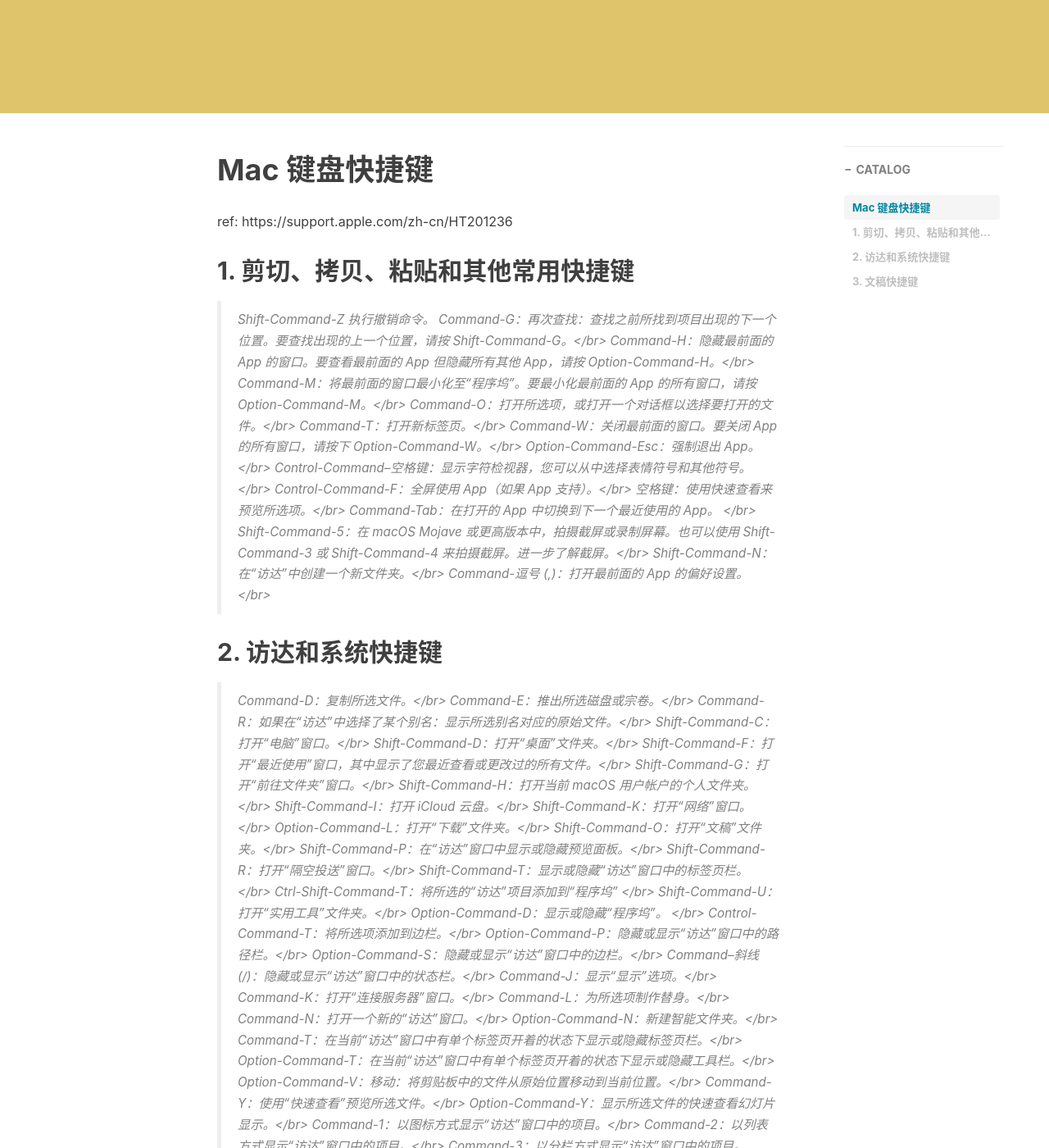
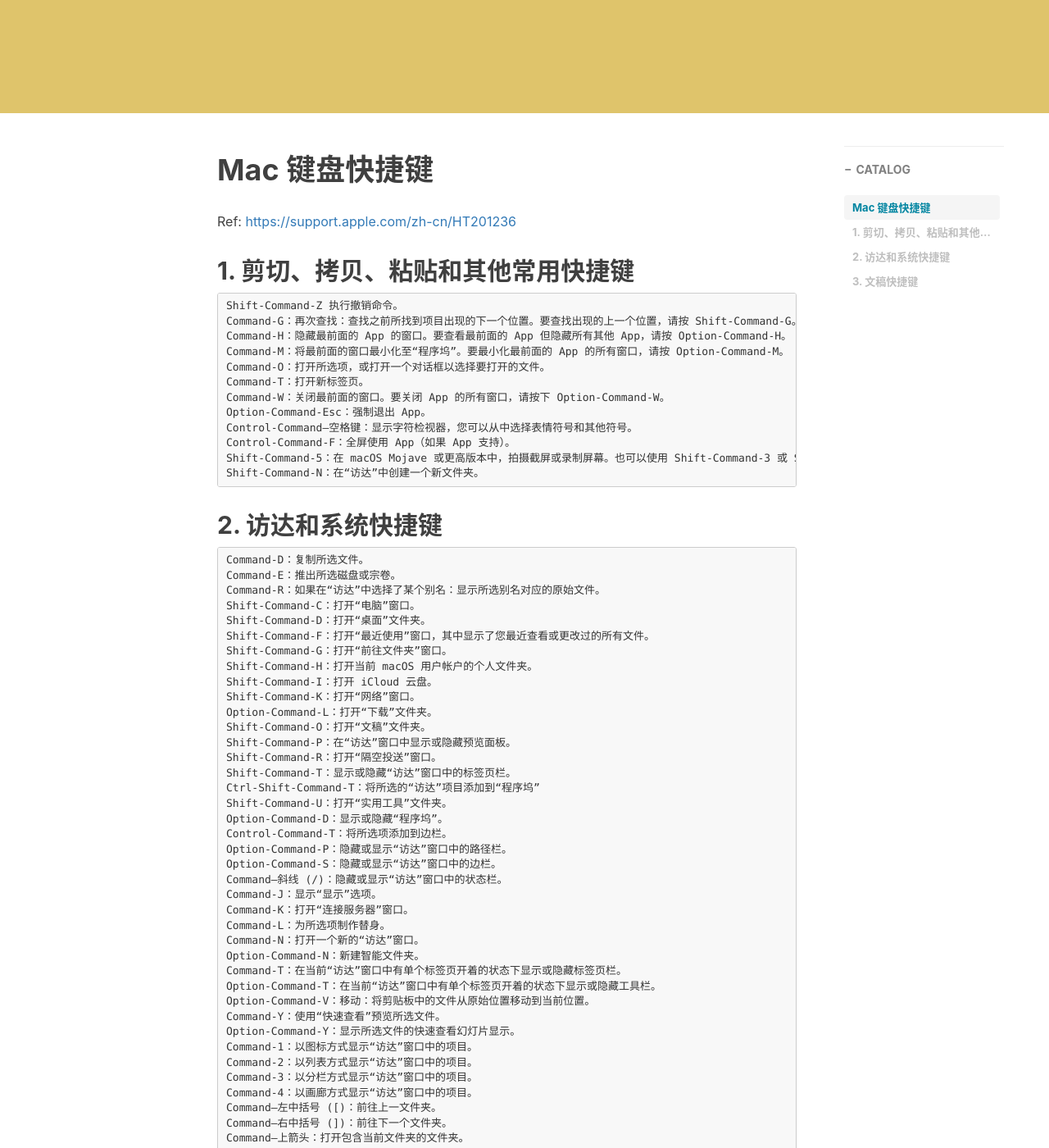
Before and after one commit to HuangJing0/HuangJing0.github.io, a Jekyll site: the page built from _posts/2020-03-30-[Tips for MAC] MAC常用键盘快捷.md, in a window 1280 px wide and 1400 px high, scrolled down 385 px. Shown: the whole window at 82% size. Built offline with Jekyll 4.4.1, drawn with Linux system fonts in a browser that asks for light colours; comment, search, counter and statistics services are not loaded; some of the changed text lies outside the part shown.

Commit message:
Update post

```diff
--- a/_posts/2020-03-30-[Tips for MAC] MAC常用键盘快捷.md
+++ b/_posts/2020-03-30-[Tips for MAC] MAC常用键盘快捷.md
@@ -14,142 +14,138 @@
 
 # Mac 键盘快捷键
 
-ref: https://support.apple.com/zh-cn/HT201236
+Ref: [https://support.apple.com/zh-cn/HT201236](https://support.apple.com/zh-cn/HT201236)
 
 ## 1. 剪切、拷贝、粘贴和其他常用快捷键
->Shift-Command-Z 执行撤销命令。
-Command-G：再次查找：查找之前所找到项目出现的下一个位置。要查找出现的上一个位置，请按 Shift-Command-G。</br>
-Command-H：隐藏最前面的 App 的窗口。要查看最前面的 App 但隐藏所有其他 App，请按 Option-Command-H。</br>
-Command-M：将最前面的窗口最小化至“程序坞”。要最小化最前面的 App 的所有窗口，请按 Option-Command-M。</br>
-Command-O：打开所选项，或打开一个对话框以选择要打开的文件。</br>
-Command-T：打开新标签页。</br>
-Command-W：关闭最前面的窗口。要关闭 App 的所有窗口，请按下 Option-Command-W。</br>
-Option-Command-Esc：强制退出 App。</br>
-Control-Command–空格键：显示字符检视器，您可以从中选择表情符号和其他符号。</br>
-Control-Command-F：全屏使用 App（如果 App 支持）。</br>
-空格键：使用快速查看来预览所选项。</br>
-Command-Tab：在打开的 App 中切换到下一个最近使用的 App。 </br>
-Shift-Command-5：在 macOS Mojave 或更高版本中，拍摄截屏或录制屏幕。也可以使用 Shift-Command-3 或 Shift-Command-4 来拍摄截屏。进一步了解截屏。</br>
-Shift-Command-N：在“访达”中创建一个新文件夹。</br>
-Command-逗号 (,)：打开最前面的 App 的偏好设置。</br>
+	Shift-Command-Z 执行撤销命令。
+	Command-G：再次查找：查找之前所找到项目出现的下一个位置。要查找出现的上一个位置，请按 Shift-Command-G。
+	Command-H：隐藏最前面的 App 的窗口。要查看最前面的 App 但隐藏所有其他 App，请按 Option-Command-H。
+	Command-M：将最前面的窗口最小化至“程序坞”。要最小化最前面的 App 的所有窗口，请按 Option-Command-M。
+	Command-O：打开所选项，或打开一个对话框以选择要打开的文件。
+	Command-T：打开新标签页。
+	Command-W：关闭最前面的窗口。要关闭 App 的所有窗口，请按下 Option-Command-W。
+	Option-Command-Esc：强制退出 App。
+	Control-Command–空格键：显示字符检视器，您可以从中选择表情符号和其他符号。
+	Control-Command-F：全屏使用 App（如果 App 支持）。
+	Shift-Command-5：在 macOS Mojave 或更高版本中，拍摄截屏或录制屏幕。也可以使用 Shift-Command-3 或 Shift-Command-4 来拍摄截屏。进一步了解截屏。
+	Shift-Command-N：在“访达”中创建一个新文件夹。
 
 ## 2. 访达和系统快捷键
->Command-D：复制所选文件。</br>
-Command-E：推出所选磁盘或宗卷。</br>
-Command-R：如果在“访达”中选择了某个别名：显示所选别名对应的原始文件。</br>
-Shift-Command-C：打开“电脑”窗口。</br>
-Shift-Command-D：打开“桌面”文件夹。</br>
-Shift-Command-F：打开“最近使用”窗口，其中显示了您最近查看或更改过的所有文件。</br>
-Shift-Command-G：打开“前往文件夹”窗口。</br>
-Shift-Command-H：打开当前 macOS 用户帐户的个人文件夹。</br>
-Shift-Command-I：打开 iCloud 云盘。</br>
-Shift-Command-K：打开“网络”窗口。</br>
-Option-Command-L：打开“下载”文件夹。</br>
-Shift-Command-O：打开“文稿”文件夹。</br>
-Shift-Command-P：在“访达”窗口中显示或隐藏预览面板。</br>
-Shift-Command-R：打开“隔空投送”窗口。</br>
-Shift-Command-T：显示或隐藏“访达”窗口中的标签页栏。 </br>
-Ctrl-Shift-Command-T：将所选的“访达”项目添加到“程序坞” </br>
-Shift-Command-U：打开“实用工具”文件夹。</br>
-Option-Command-D：显示或隐藏“程序坞”。 </br>
-Control-Command-T：将所选项添加到边栏。</br>
-Option-Command-P：隐藏或显示“访达”窗口中的路径栏。</br>
-Option-Command-S：隐藏或显示“访达”窗口中的边栏。</br>
-Command–斜线 (/)：隐藏或显示“访达”窗口中的状态栏。</br>
-Command-J：显示“显示”选项。</br>
-Command-K：打开“连接服务器”窗口。</br>
-Command-L：为所选项制作替身。</br>
-Command-N：打开一个新的“访达”窗口。</br>
-Option-Command-N：新建智能文件夹。</br>
-Command-T：在当前“访达”窗口中有单个标签页开着的状态下显示或隐藏标签页栏。</br>
-Option-Command-T：在当前“访达”窗口中有单个标签页开着的状态下显示或隐藏工具栏。</br>
-Option-Command-V：移动：将剪贴板中的文件从原始位置移动到当前位置。</br>
-Command-Y：使用“快速查看”预览所选文件。</br>
-Option-Command-Y：显示所选文件的快速查看幻灯片显示。</br>
-Command-1：以图标方式显示“访达”窗口中的项目。</br>
-Command-2：以列表方式显示“访达”窗口中的项目。</br>
-Command-3：以分栏方式显示“访达”窗口中的项目。 </br>
-Command-4：以画廊方式显示“访达”窗口中的项目。</br>
-Command–左中括号 ([)：前往上一文件夹。</br>
-Command–右中括号 (])：前往下一个文件夹。</br>
-Command–上箭头：打开包含当前文件夹的文件夹。</br>
-Command–Control–上箭头：在新窗口中打开包含当前文件夹的文件夹。</br>
-Command–下箭头：打开所选项。</br>
-右箭头：打开所选文件夹。这个快捷键仅在列表视图中有效。</br>
-左箭头：关闭所选文件夹。这个快捷键仅在列表视图中有效。</br>
-Command-Delete：将所选项移到废纸篓。</br>
-Shift-Command-Delete：清倒废纸篓。</br>
-Option-Shift-Command-Delete：清倒废纸篓而不显示确认对话框。</br>
-Command–调高亮度：打开或关闭目标显示器模式。</br>
-Command–调低亮度：当您的 Mac 连接到多台显示器时，打开或关闭视频镜像。</br>
-Option–调高亮度：打开“显示器”偏好设置。这个快捷键可与任一亮度键搭配使用。</br>
-Control–调高亮度或 Control–调低亮度：更改外部显示器的亮度（如果显示器支持）。</br>
-Option-Shift–调高亮度或 Option-Shift–调低亮度：以较小的步幅调节显示器亮度。如果您的显示器支持，可以将 Control 键添加到此快捷键，以便在外置显示器上进行调节。</br>
-Option–“调度中心”：打开“调度中心”偏好设置。</br>
-Command–调度中心：显示桌面。 </br>
-Control–下箭头：显示最前面的 App 的所有窗口。</br>
-Option–调高音量：打开“声音”偏好设置。这个快捷键可与任一音量键搭配使用。</br>
-Option-Shift–调高音量或 Option-Shift–调低音量：以较小的步幅调节音量。</br>
-Option–键盘调高亮度：打开“键盘”偏好设置。这个快捷键可与任一键盘亮度键搭配使用。</br>
-Option-Shift–键盘调高亮度或 Option-Shift–键盘调低亮度：以较小的步幅调节键盘亮度。</br>
-连按 Option 键：在单独的窗口中打开项目，然后关闭原始窗口。</br>
-连按 Command 键：在单独的标签页或窗口中打开文件夹。</br>
-按住 Command 键拖移到另一个宗卷：将拖移的项目移到另一个宗卷，而不是拷贝它。 </br>
-按住 Option 键拖移：拷贝托移的项目。拖移项目时指针会随之变化。</br>
-拖移时按住 Option-Command：为拖移的项目制作替身。拖移项目时指针会随之变化。</br>
-按住 Option 键点按开合三角：打开所选文件夹内的所有文件夹。这个快捷键仅在列表视图中有效。</br>
-按住 Command 键点按窗口标题：查看包含当前文件夹的文件夹。</br>
+	Command-D：复制所选文件。
+	Command-E：推出所选磁盘或宗卷。
+	Command-R：如果在“访达”中选择了某个别名：显示所选别名对应的原始文件。
+	Shift-Command-C：打开“电脑”窗口。
+	Shift-Command-D：打开“桌面”文件夹。
+	Shift-Command-F：打开“最近使用”窗口，其中显示了您最近查看或更改过的所有文件。
+	Shift-Command-G：打开“前往文件夹”窗口。
+	Shift-Command-H：打开当前 macOS 用户帐户的个人文件夹。
+	Shift-Command-I：打开 iCloud 云盘。
+	Shift-Command-K：打开“网络”窗口。
+	Option-Command-L：打开“下载”文件夹。
+	Shift-Command-O：打开“文稿”文件夹。
+	Shift-Command-P：在“访达”窗口中显示或隐藏预览面板。
+	Shift-Command-R：打开“隔空投送”窗口。
+	Shift-Command-T：显示或隐藏“访达”窗口中的标签页栏。
+	Ctrl-Shift-Command-T：将所选的“访达”项目添加到“程序坞”
+	Shift-Command-U：打开“实用工具”文件夹。
+	Option-Command-D：显示或隐藏“程序坞”。
+	Control-Command-T：将所选项添加到边栏。
+	Option-Command-P：隐藏或显示“访达”窗口中的路径栏。
+	Option-Command-S：隐藏或显示“访达”窗口中的边栏。
+	Command–斜线 (/)：隐藏或显示“访达”窗口中的状态栏。
+	Command-J：显示“显示”选项。
+	Command-K：打开“连接服务器”窗口。
+	Command-L：为所选项制作替身。
+	Command-N：打开一个新的“访达”窗口。
+	Option-Command-N：新建智能文件夹。
+	Command-T：在当前“访达”窗口中有单个标签页开着的状态下显示或隐藏标签页栏。
+	Option-Command-T：在当前“访达”窗口中有单个标签页开着的状态下显示或隐藏工具栏。
+	Option-Command-V：移动：将剪贴板中的文件从原始位置移动到当前位置。
+	Command-Y：使用“快速查看”预览所选文件。
+	Option-Command-Y：显示所选文件的快速查看幻灯片显示。
+	Command-1：以图标方式显示“访达”窗口中的项目。
+	Command-2：以列表方式显示“访达”窗口中的项目。
+	Command-3：以分栏方式显示“访达”窗口中的项目。
+	Command-4：以画廊方式显示“访达”窗口中的项目。
+	Command–左中括号 ([)：前往上一文件夹。
+	Command–右中括号 (])：前往下一个文件夹。
+	Command–上箭头：打开包含当前文件夹的文件夹。
+	Command–Control–上箭头：在新窗口中打开包含当前文件夹的文件夹。
+	Command–下箭头：打开所选项。
+	右箭头：打开所选文件夹。这个快捷键仅在列表视图中有效。
+	左箭头：关闭所选文件夹。这个快捷键仅在列表视图中有效。
+	Command-Delete：将所选项移到废纸篓。
+	Shift-Command-Delete：清倒废纸篓。
+	Option-Shift-Command-Delete：清倒废纸篓而不显示确认对话框。
+	Command–调高亮度：打开或关闭目标显示器模式。
+	Command–调低亮度：当您的 Mac 连接到多台显示器时，打开或关闭视频镜像。
+	Option–调高亮度：打开“显示器”偏好设置。这个快捷键可与任一亮度键搭配使用。
+	Control–调高亮度或 Control–调低亮度：更改外部显示器的亮度（如果显示器支持）。
+	Option-Shift–调高亮度或 Option-Shift–调低亮度：以较小的步幅调节显示器亮度。如果您的显示器支持，可以将 Control 键添加到此快捷键，以便在外置显示器上进行调节。
+	Option–“调度中心”：打开“调度中心”偏好设置。
+	Command–调度中心：显示桌面。
+	Control–下箭头：显示最前面的 App 的所有窗口。
+	Option–调高音量：打开“声音”偏好设置。这个快捷键可与任一音量键搭配使用。
+	Option-Shift–调高音量或 Option-Shift–调低音量：以较小的步幅调节音量。
+	Option–键盘调高亮度：打开“键盘”偏好设置。这个快捷键可与任一键盘亮度键搭配使用。
+	Option-Shift–键盘调高亮度或 Option-Shift–键盘调低亮度：以较小的步幅调节键盘亮度。
+	连按 Option 键：在单独的窗口中打开项目，然后关闭原始窗口。
+	连按 Command 键：在单独的标签页或窗口中打开文件夹。
+	按住 Command 键拖移到另一个宗卷：将拖移的项目移到另一个宗卷，而不是拷贝它。
+	按住 Option 键拖移：拷贝托移的项目。拖移项目时指针会随之变化。
+	拖移时按住 Option-Command：为拖移的项目制作替身。拖移项目时指针会随之变化。
+	按住 Option 键点按开合三角：打开所选文件夹内的所有文件夹。这个快捷键仅在列表视图中有效。
+	按住 Command 键点按窗口标题：查看包含当前文件夹的文件夹。
 
 ## 3. 文稿快捷键
 
->
-Command-K：添加网页链接。</br>
-Command-U：对所选文本加下划线，或者打开或关闭加下划线功能。</br>
-Command-T：显示或隐藏“字体”窗口。</br>
-Command-D：从“打开”对话框或“存储”对话框内选择“桌面”文件夹。</br>
-Control-Command-D：显示或隐藏所选字词的定义。</br>
-Shift-Command–冒号 (:)：显示“拼写和语法”窗口。</br>
-Command–分号 (;)：查找文稿中拼写错误的字词。</br>
-Option-Delete：删除插入点左边的字词。</br>
-Control-H：删除插入点左边的字符。也可以使用 Delete 键。</br>
-Control-D：删除插入点右边的字符。也可以使用 Fn-Delete。</br>
-Fn-Delete：在没有向前删除   键的键盘上向前删除。也可以使用 Control-D。</br>
-Control-K：删除插入点与行或段落末尾处之间的文本。</br>
-Command–上箭头：将插入点移至文稿开头。</br>
-Command–下箭头：将插入点移至文稿末尾。</br>
-Command–左箭头：将插入点移至当前行的行首。</br>
-Command–右箭头：将插入点移至当前行的行尾。</br>
-Option–左箭头：将插入点移至上一字词的词首。</br>
-Option–右箭头：将插入点移至下一字词的词尾。</br>
-Shift-Command–上箭头：选中插入点与文稿开头之间的文本。</br>
-Shift-Command–下箭头：选中插入点与文稿末尾之间的文本。</br>
-Shift-Command–左箭头：选中插入点与当前行行首之间的文本。</br>
-Shift-Command–右箭头：选中插入点与当前行行尾之间的文本。</br>
-Shift–上箭头：将文本选择范围扩展到上一行相同水平位置的最近字符处。</br>
-Shift–下箭头：将文本选择范围扩展到下一行相同水平位置的最近字符处。
-Shift–左箭头：将文本选择范围向左扩展一个字符。</br>
-Shift–右箭头：将文本选择范围向右扩展一个字符。</br>
-Option–Shift–上箭头：将文本选择范围扩展到当前段落的段首，再按一次则扩展到下一段落的段首。</br>
-Option–Shift–下箭头：将文本选择范围扩展到当前段落的段尾，再按一次则扩展到下一段落的段尾。</br>
-Option–Shift–左箭头：将文本选择范围扩展到当前字词的词首，再按一次则扩展到后一字词的词首。</br>
-Option–Shift–左箭头：将文本选择范围扩展到当前字词的词尾，再按一次则扩展到后一字词的词尾。</br>
-Control–A：移至行或段落的开头。</br>
-Control–E：移至行或段落的末尾。</br>
-Control–F：向前移动一个字符。</br>
-Control–B：向后移动一个字符。</br>
-Control–L：将光标或所选内容置于可见区域中央。</br>
-Control–P：上移一行。</br>
-Control–N：下移一行。</br>
-Control–O：在插入点后新插入一行。</br>
-Control–T：将插入点后面的字符与插入点前面的字符交换。</br>
-Command–左花括号 ({)：左对齐。</br>
-Command–右花括号 (})：右对齐。</br>
-Shift-Command–竖线 (|)：居中对齐。</br>
-Option-Command-F：前往搜索栏。 </br>
-Option-Command-T：显示或隐藏 App 中的工具栏。</br>
-Option-Command-C：拷贝样式：将所选项的格式设置拷贝到剪贴板。</br>
-Option-Command-V：粘贴样式：将拷贝的样式应用到所选项。</br>
-Option-Shift-Command-V：粘贴并匹配样式：将周围内容的样式应用到粘贴在该内容中的项目。</br>
-Option-Command-I：显示或隐藏检查器窗口。</br>
-Shift-Command-P：页面设置：显示用于选择文稿设置的窗口。</br>
-Shift-Command-S：显示“存储为”对话框或复制当前文稿。</br>
+	Command-K：添加网页链接。
+	Command-U：对所选文本加下划线，或者打开或关闭加下划线功能。
+	Command-T：显示或隐藏“字体”窗口。
+	Command-D：从“打开”对话框或“存储”对话框内选择“桌面”文件夹。
+	Control-Command-D：显示或隐藏所选字词的定义。
+	Shift-Command–冒号 (:)：显示“拼写和语法”窗口。
+	Command–分号 (;)：查找文稿中拼写错误的字词。
+	Option-Delete：删除插入点左边的字词。
+	Control-H：删除插入点左边的字符。也可以使用 Delete 键。
+	Control-D：删除插入点右边的字符。也可以使用 Fn-Delete。
+	Fn-Delete：在没有向前删除   键的键盘上向前删除。也可以使用 Control-D。
+	Control-K：删除插入点与行或段落末尾处之间的文本。
+	Command–上箭头：将插入点移至文稿开头。
+	Command–下箭头：将插入点移至文稿末尾。
+	Command–左箭头：将插入点移至当前行的行首。
+	Command–右箭头：将插入点移至当前行的行尾。
+	Option–左箭头：将插入点移至上一字词的词首。
+	Option–右箭头：将插入点移至下一字词的词尾。
+	Shift-Command–上箭头：选中插入点与文稿开头之间的文本。
+	Shift-Command–下箭头：选中插入点与文稿末尾之间的文本。
+	Shift-Command–左箭头：选中插入点与当前行行首之间的文本。
+	Shift-Command–右箭头：选中插入点与当前行行尾之间的文本。
+	Shift–上箭头：将文本选择范围扩展到上一行相同水平位置的最近字符处。
+	Shift–下箭头：将文本选择范围扩展到下一行相同水平位置的最近字符处。
+	Shift–左箭头：将文本选择范围向左扩展一个字符。
+	Shift–右箭头：将文本选择范围向右扩展一个字符。
+	Option–Shift–上箭头：将文本选择范围扩展到当前段落的段首，再按一次则扩展到下一段落的段首。
+	Option–Shift–下箭头：将文本选择范围扩展到当前段落的段尾，再按一次则扩展到下一段落的段尾。
+	Option–Shift–左箭头：将文本选择范围扩展到当前字词的词首，再按一次则扩展到后一字词的词首。
+	Option–Shift–左箭头：将文本选择范围扩展到当前字词的词尾，再按一次则扩展到后一字词的词尾。
+	Control–A：移至行或段落的开头。
+	Control–E：移至行或段落的末尾。
+	Control–F：向前移动一个字符。
+	Control–B：向后移动一个字符。
+	Control–L：将光标或所选内容置于可见区域中央。
+	Control–P：上移一行。
+	Control–N：下移一行。
+	Control–O：在插入点后新插入一行。
+	Control–T：将插入点后面的字符与插入点前面的字符交换。
+	Command–左花括号 ({)：左对齐。
+	Command–右花括号 (})：右对齐。
+	Shift-Command–竖线 (|)：居中对齐。
+	Option-Command-F：前往搜索栏。
+	Option-Command-T：显示或隐藏 App 中的工具栏。
+	Option-Command-C：拷贝样式：将所选项的格式设置拷贝到剪贴板。
+	Option-Command-V：粘贴样式：将拷贝的样式应用到所选项。
+	Option-Shift-Command-V：粘贴并匹配样式：将周围内容的样式应用到粘贴在该内容中的项目。
+	Option-Command-I：显示或隐藏检查器窗口。
+	Shift-Command-P：页面设置：显示用于选择文稿设置的窗口。
+	Shift-Command-S：显示“存储为”对话框或复制当前文稿。
```
Also changed, not shown: _posts/2020-02-10-[NLP] 词性标注常见库总结.md (+4 -1 lines), _posts/2020-03-31-[C Program] MAC命令行gcc编译失败.md (renamed from _posts/2020-03-31-[Tips for MAC] MAC命令行gcc编译失败.md, +6 -5 lines), img/POSTagging0.png (deleted), img/POSTagging1.png (added), img/POSTagging2.png (added), img/post-bg-NLP.png, img/post-bg-ProC.png (added).
